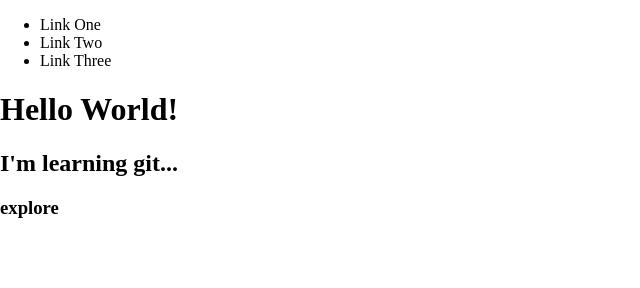
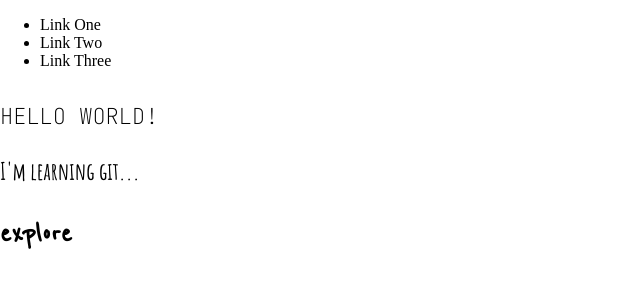
Before and after one commit to rylee-frank/dw-exercise-two, a plain HTML site: page index.html in a window 1280 px wide. Shown: the whole page, without its empty margins (0-640 px from the left). Drawn offline with Linux system fonts and the light colour scheme.

Commit message:
custom fonts upload

```diff
--- a/css/style.css
+++ b/css/style.css
@@ -17,3 +17,15 @@ a{
 	background-color: blue;
 	padding:10px;
 }
+h1 {
+    font-family: 'JetBrains Mono', monospace;
+    font-weight: 100;
+    font-variant-caps: all-small-caps;
+}
+h2 {
+    font-family: 'Amatic SC', cursive;
+}
+h3{
+    font-family: 'Reenie Beanie', cursive;
+    font-size: 32px;
+}
```
